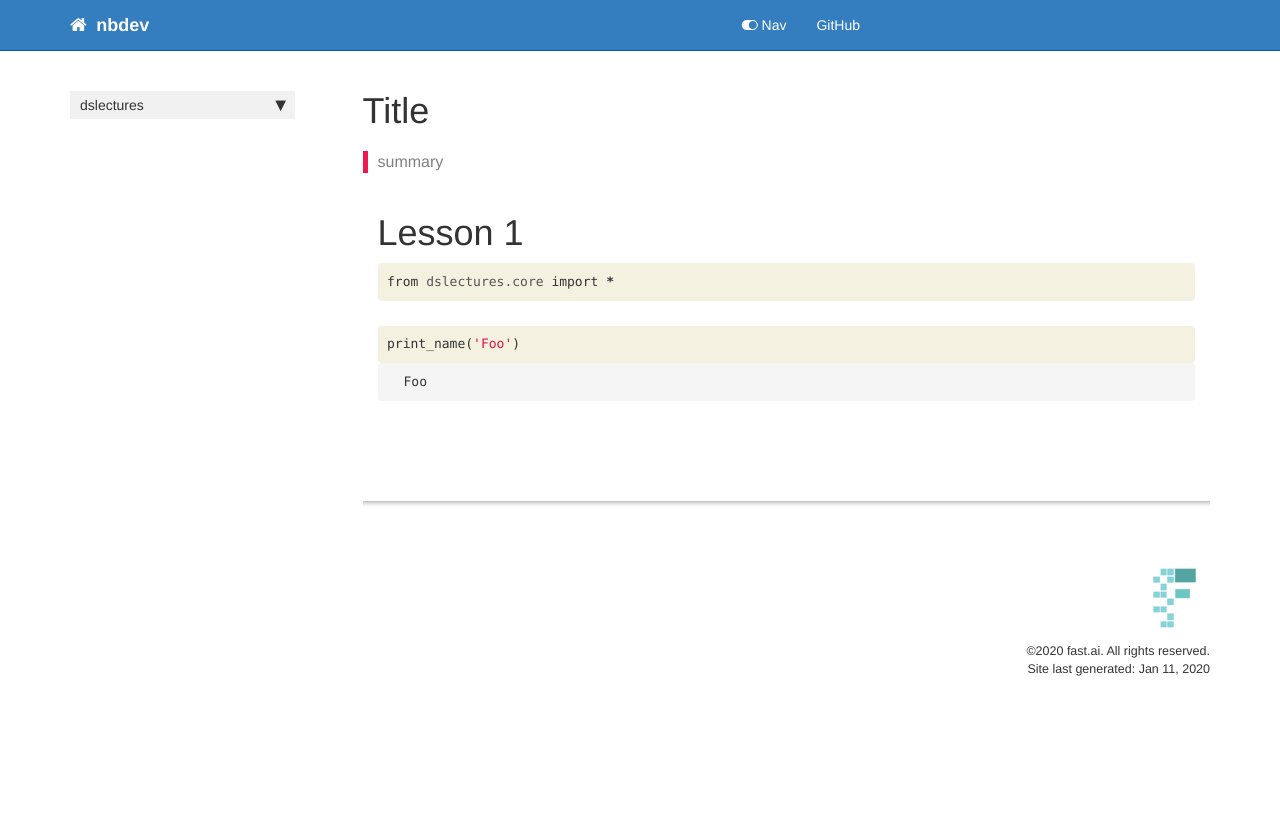
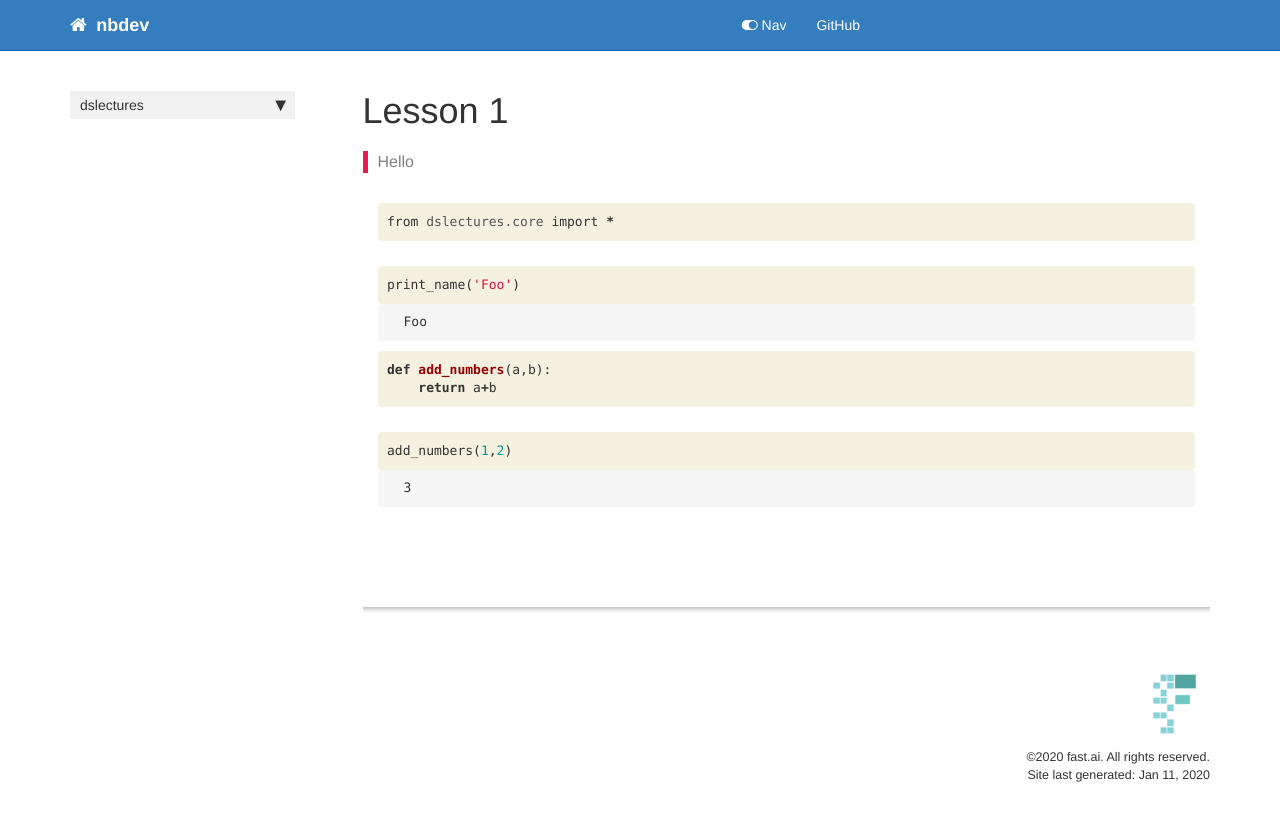
Before and after one commit to lewtun/dslectures, a Jekyll site: the page built from docs/lesson01.html, in a window 1280 px wide. Shown: the top 821 px of the page. Built offline with Jekyll 4.4.1, drawn with Linux system fonts in a browser that asks for light colours; nearby versions of some CDN libraries; comment, search, counter and statistics services are not loaded.

Commit message:
Fix docs titles

```diff
--- a/docs/_data/sidebars/home_sidebar.yml
+++ b/docs/_data/sidebars/home_sidebar.yml
@@ -10,10 +10,10 @@
       title: Overview
       url: /
     - output: web,pdf
-      title: module name here
+      title: Core library
       url: /core
     - output: web,pdf
-      title: Title
+      title: Lesson 1
       url: /lesson01
     output: web
     title: dslectures
--- a/docs/lesson01.html
+++ b/docs/lesson01.html
@@ -1,11 +1,11 @@
 ---
 
-title: Title
+title: Lesson 1
 
 keywords: fastai
 sidebar: home_sidebar
 
-summary: "summary"
+summary: "Hello"
 ---
 <!--
 
@@ -21,12 +21,6 @@
 
 <div class="cell border-box-sizing code_cell rendered">
 
-</div>
-<div class="cell border-box-sizing text_cell rendered"><div class="inner_cell">
-<div class="text_cell_render border-box-sizing rendered_html">
-<h1 id="Lesson-1">Lesson 1<a class="anchor-link" href="#Lesson-1">&#182;</a></h1>
-</div>
-</div>
 </div>
 <div class="cell border-box-sizing code_cell rendered">
 <div class="input">
@@ -68,4 +62,47 @@
 </div>
 
 </div>
+<div class="cell border-box-sizing code_cell rendered">
+<div class="input">
+
+<div class="inner_cell">
+    <div class="input_area">
+<div class=" highlight hl-ipython3"><pre><span></span><span class="k">def</span> <span class="nf">add_numbers</span><span class="p">(</span><span class="n">a</span><span class="p">,</span><span class="n">b</span><span class="p">):</span>
+    <span class="k">return</span> <span class="n">a</span><span class="o">+</span><span class="n">b</span>
+</pre></div>
+
+    </div>
 </div>
+</div>
+
+</div>
+<div class="cell border-box-sizing code_cell rendered">
+<div class="input">
+
+<div class="inner_cell">
+    <div class="input_area">
+<div class=" highlight hl-ipython3"><pre><span></span><span class="n">add_numbers</span><span class="p">(</span><span class="mi">1</span><span class="p">,</span><span class="mi">2</span><span class="p">)</span>
+</pre></div>
+
+    </div>
+</div>
+</div>
+
+<div class="output_wrapper">
+<div class="output">
+
+<div class="output_area">
+
+
+
+<div class="output_text output_subarea output_execute_result">
+<pre>3</pre>
+</div>
+
+</div>
+
+</div>
+</div>
+
+</div>
+</div>
--- a/docs/sidebar.json
+++ b/docs/sidebar.json
@@ -1,7 +1,7 @@
 {
   "dslectures": {
     "Overview": "/",
-    "module name here": "/core",
-    "Title": "/lesson01"
+    "Core library": "/core",
+    "Lesson 1": "/lesson01"
   }
 }
```
Also changed, not shown: docs/core.html (+30 -1 lines), README.md, 2 other files.
